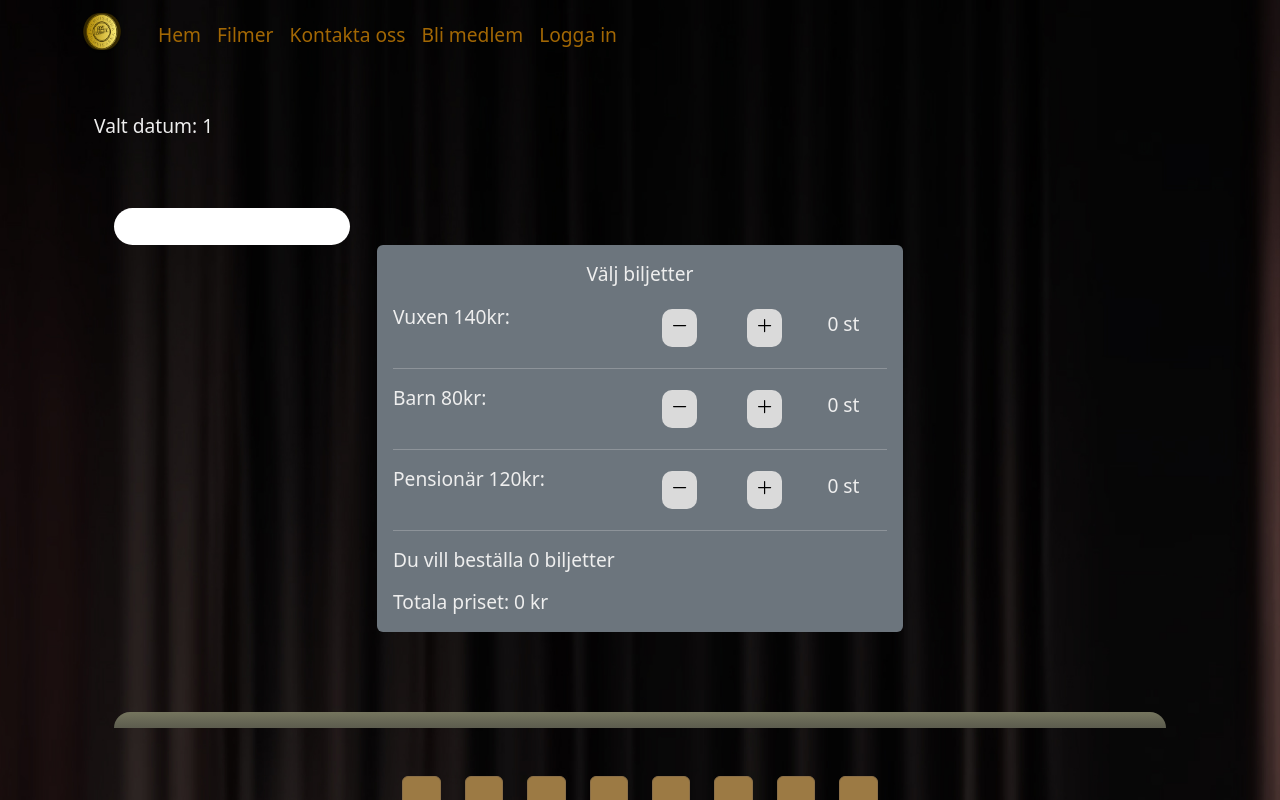
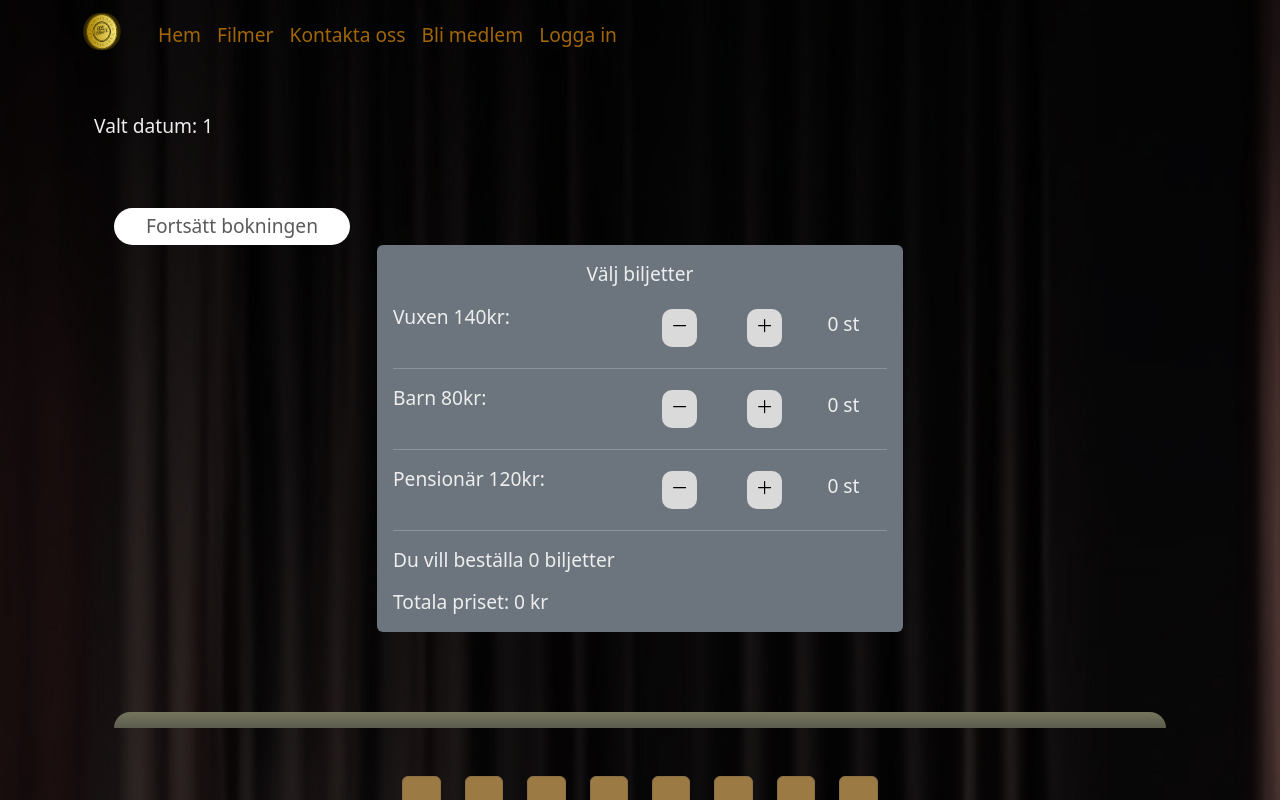
Before and after one commit to ELHabibA/Filmvisarna, a React (Vite) app: page /boka/1 in a window 1280 px wide. In both pictures the pointer is over the button 232 px from the left and 226 px from the top of the page. Shown: the top 800 px of the page. Built offline with nearby package versions, Linux system fonts and the light colour scheme; no server answers.

Commit message:
fixed readability of text on buttons
fixed readability of text on buttons

```diff
--- a/src/sass/own-styling.scss
+++ b/src/sass/own-styling.scss
@@ -56,6 +56,7 @@ button:not(.seat-btn):nth-child(1) {
 
 button:not(.seat-btn):nth-child(1):hover {
   background-color: #ffffff;
+  color: #5a5a5a;
 }
 
 
```
